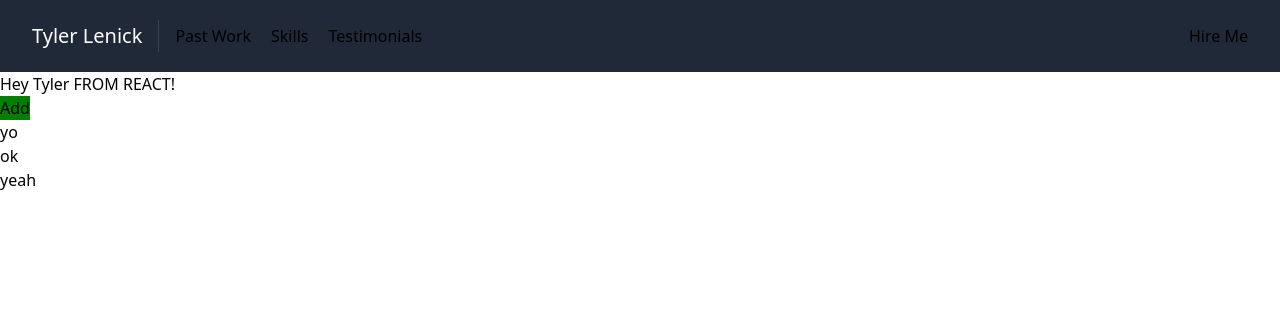
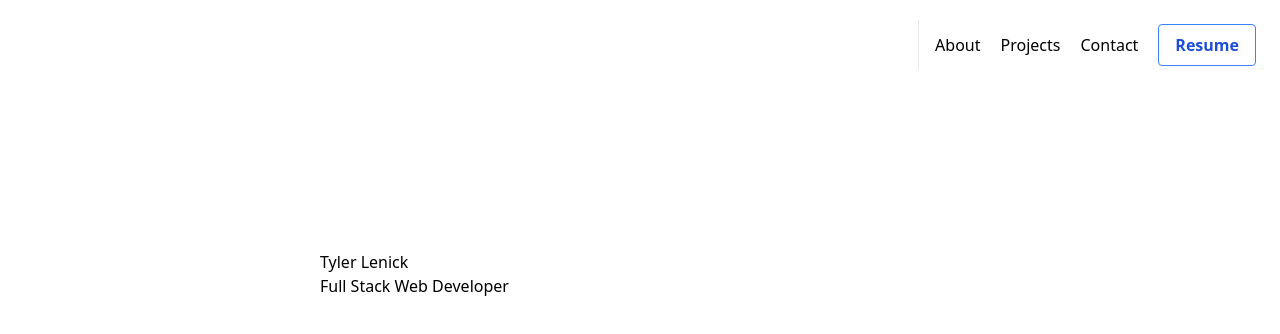
Before and after one commit to tylerlenick/tyler-profile, a React (Create React App) app: page / in a window 1280 px wide. Shown: the top 334 px of the page. Built offline with nearby package versions, Linux system fonts and the light colour scheme; a small style sheet from the web is missing.

Commit message:
FE updates, add react-typical

```diff
--- a/package.json
+++ b/package.json
@@ -10,6 +10,7 @@
     "react": "^17.0.2",
     "react-dom": "^17.0.2",
     "react-scripts": "4.0.3",
+    "react-typical": "^0.1.3",
     "web-vitals": "^1.0.1"
   },
   "scripts": {
--- a/public/index.html
+++ b/public/index.html
@@ -3,6 +3,8 @@
   <head>
     <meta charset="utf-8" />
     <link rel="icon" href="%PUBLIC_URL%/favicon.ico" />
+    <!--hack-font-->
+    <link rel="stylesheet" href="https://cdnjs.cloudflare.com/ajax/libs/hack-font/3.3.0/web/hack.min.css">
     <meta name="viewport" content="width=device-width, initial-scale=1" />
     <meta name="theme-color" content="#000000" />
     <meta
--- a/src/App.js
+++ b/src/App.js
@@ -1,23 +1,16 @@
 import { useState } from "react"
 import { Header } from './components/Header';
-import { Tasks } from './components/Tasks';
 import { Navbar } from './components/Navbar'
 
 
 function App() {
-  const name = 'Tyler'
 
-  const [tasks, setTasks] = useState([
-    {id: 1, text: "yo"}, {id: 2, text: "ok"}, {id: 3, text:"yeah"}
-
-  ])
 
 
   return (
     <div className="App">
       <Navbar />
-      <Header name={name} title={'Hey'} />
-      <Tasks tasks={tasks}/>
+      <Header />
     </div>
   );
 }
--- a/src/components/Header.js
+++ b/src/components/Header.js
@@ -1,26 +1,27 @@
 import PropTypes from 'prop-types'
 import { Button } from './Button'
+import Typical from 'react-typical'
 
-export const Header = ({title, name}) => {
-    const onClick = () => {
-        console.log('hehehehehee')
-    }
-
+export const Header = () => {
     return (
         <header className='header'>
-            <h1>{title} {name} FROM REACT!</h1>
-            <Button color='green' onClick={onClick}  />
+            <h1 className="text-7x1 ml-10 md:ml-80 mt-40">Tyler Lenick</h1>
+            <h1 className="text-7x1 ml-10 md:ml-80">
+                <Typical
+                    steps={["Hi, I'm Tyler", 1000, "Full Stack Web Developer", 5000]}
+                />
+            </h1>
         </header>
     )
 }
 
+//DEFAULT AND PROP TYPES FOR REFERENCE
+/*
 Header.propTypes = {
-    title: PropTypes.string
 }
-
 Header.defaultProps = {
-    title: 'default'
 }
+*/
 
 //LOCAL STYLE
 /*const headingStyle = {
--- a/src/components/Navbar.js
+++ b/src/components/Navbar.js
@@ -1,30 +1,22 @@
 export const Navbar = () => {
     return (
         <div>
-            <header className="bg-gray-800 md:sticky top-0 z-10">
-                <div className="container mx-auto flex flex-wrap p-5 flex-col md:flex-row items-center">
-                    <a className="title-font font-medium text-white mb-4 md:mb-0">
-                    <a href="#about" className="ml-3 text-xl">
-                        Tyler Lenick
-                    </a>
-                    </a>
-                    <nav className="md:mr-auto md:ml-4 md:py-1 md:pl-4 md:border-l md:border-gray-700	flex flex-wrap items-center text-base justify-center">
-                    <a href="#projects" className="mr-5 hover:text-white">
-                        Past Work
-                    </a>
-                    <a href="#skills" className="mr-5 hover:text-white">
-                        Skills
-                    </a>
-                    <a href="#testimonials" className="mr-5 hover:text-white">
-                        Testimonials
-                    </a>
+            <header className="md:sticky top-0 z-10">
+                <div className="container mx-auto flex flex-wrap p-5 flex-col md:flex-row items-right justify-between md:justify-end">
+                    <nav className="md:mr-1 md:ml-4 md:py-1 md:pl-4 md:border-l md:border-gray-700flex flex-wrap items-right text-right justify-end">
+                        <a href="#projects" className="mr-5 hover:text-white">
+                            About
+                        </a>
+                        <a href="#projects" className="mr-5 hover:text-white">
+                            Projects
+                        </a>
+                        <a href="#skills" className="mr-5 hover:text-white">
+                            Contact
+                        </a>
+                        <button class="bg-transparent hover:bg-blue-500 text-blue-700 font-semibold hover:text-white py-2 px-4 border border-blue-500 hover:border-transparent rounded">
+                            Resume
+                        </button>
                     </nav>
-                    <a
-                    href="#contact"
-                    className="inline-flex items-center bg-gray-800 border-0 py-1 px-3 focus:outline-none hover:bg-gray-700 rounded text-base mt-4 md:mt-0">
-                    Hire Me
-
-                    </a>
                 </div>
             </header>
         </div>
--- a/src/components/Task.js
+++ /dev/null
@@ -1,7 +0,0 @@
-export const Task = ({ task }) => {
-    return (
-        <div className='task'>
-            <h3>{task.text}</h3>
-        </div>
-    )
-}
--- a/src/components/Tasks.js
+++ /dev/null
@@ -1,11 +0,0 @@
-import { Task } from "./Task"
-
-export const Tasks = ({tasks}) => {
-    return (
-        <div>
-            {tasks.map((task) => (
-                <Task key={task.id} task={task} />
-            ))}
-        </div>
-    )
-}
--- a/tailwind.config.js
+++ b/tailwind.config.js
@@ -1,8 +1,14 @@
+const defaultTheme = require('tailwindcss/defaultTheme')
+
 module.exports = {
   purge: [],
   darkMode: false, // or 'media' or 'class'
   theme: {
-    extend: {},
+    extend: {
+      fontFamily: {
+        sans: ['Hack', ...defaultTheme.fontFamily.sans],
+      },
+    },
   },
   variants: {
     extend: {},
```
Also changed, not shown: 1 other file (tests, documents, lock files or other folders).
